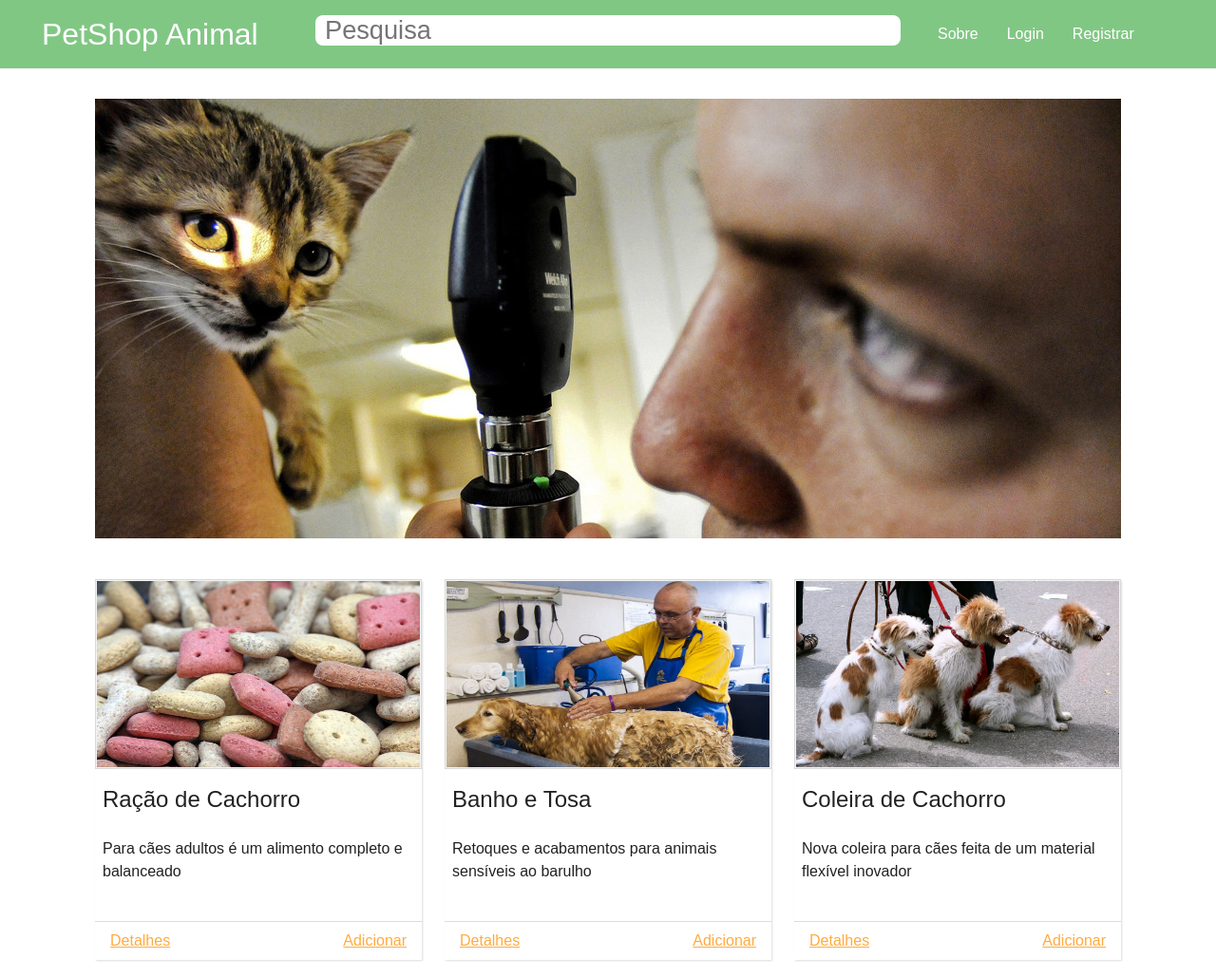
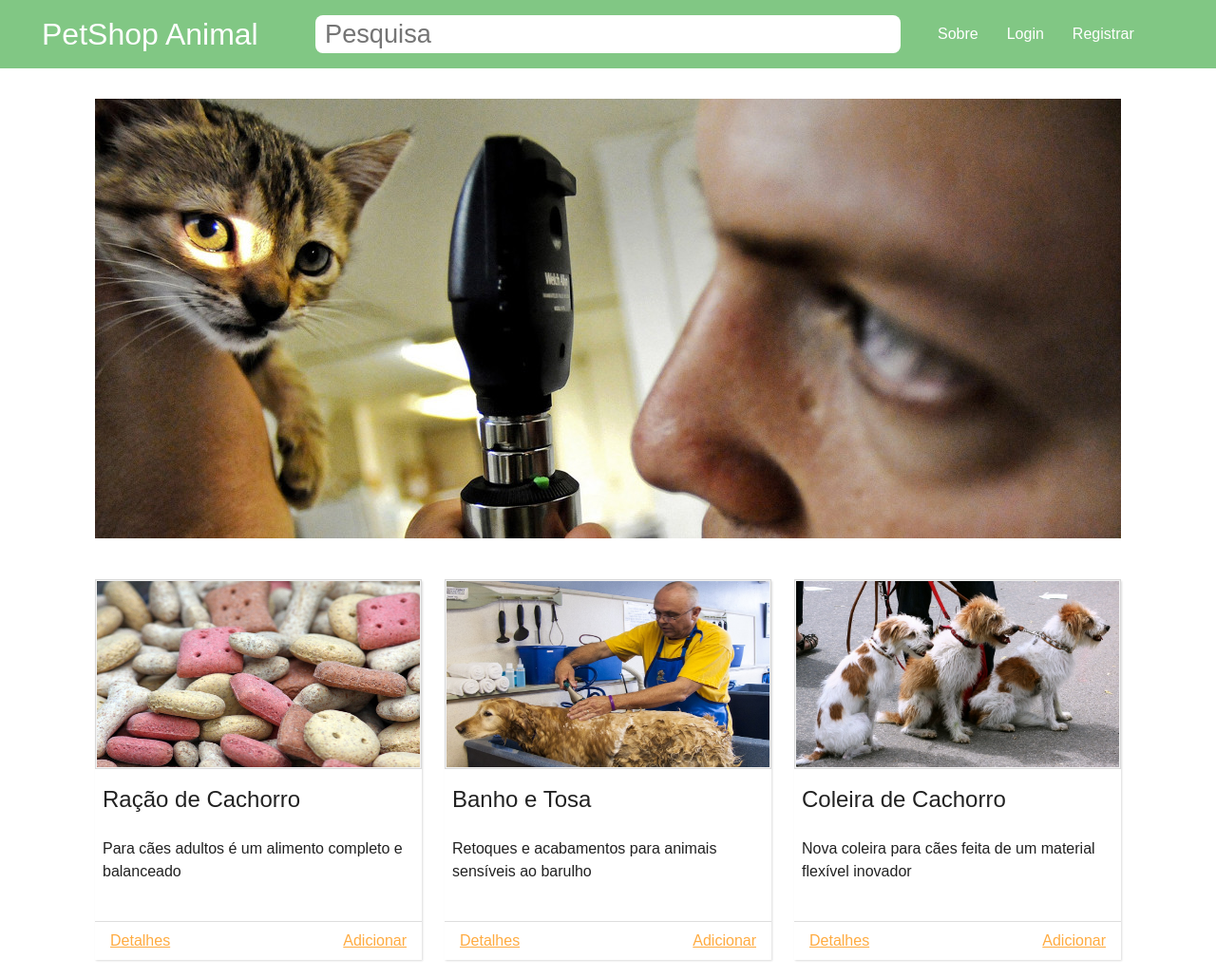
Before and after one commit to Kasama/petshop, a plain HTML site: page index.html in a window 1280 px wide. Shown: the top 1029 px of the page at 95% size. Drawn offline with Linux system fonts and the light colour scheme.

Commit message:
Fix search bar breaking out of nav

```diff
--- a/style/style.css
+++ b/style/style.css
@@ -78,13 +78,11 @@ nav ul li:hover, .side-nav li:hover, .active {
 
 .search-bar input {
   display: block;
-  height: 100%;
   border: 0;
-  line-height: 4.5rem;
   background-color: #fff;
   margin: 0 0 1rem;
   font-size: 1.7rem;
-  padding: 0 10px;
+  padding: .25rem 10px;
   border-radius: 0.5rem;
   height: 100%;
 }
```
